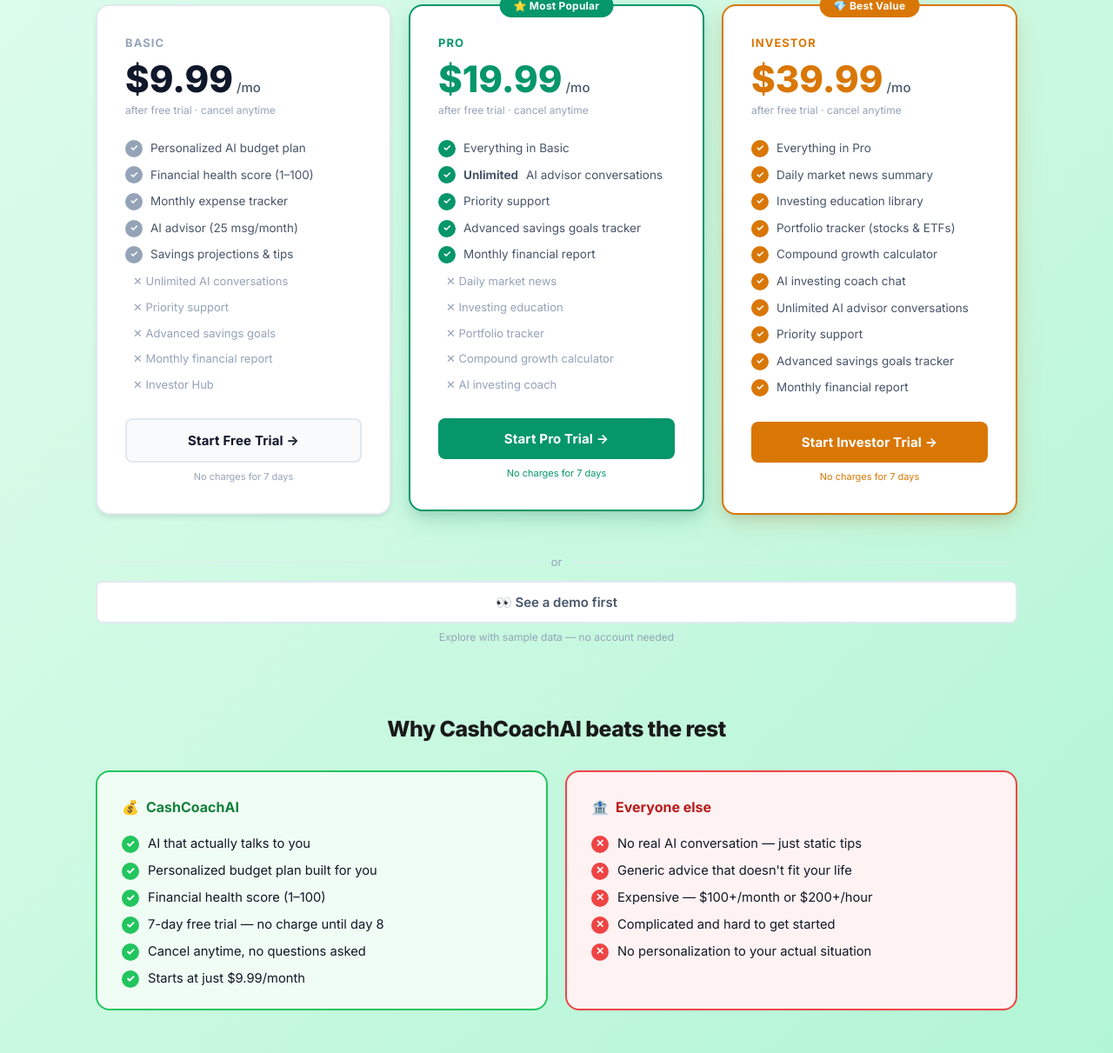
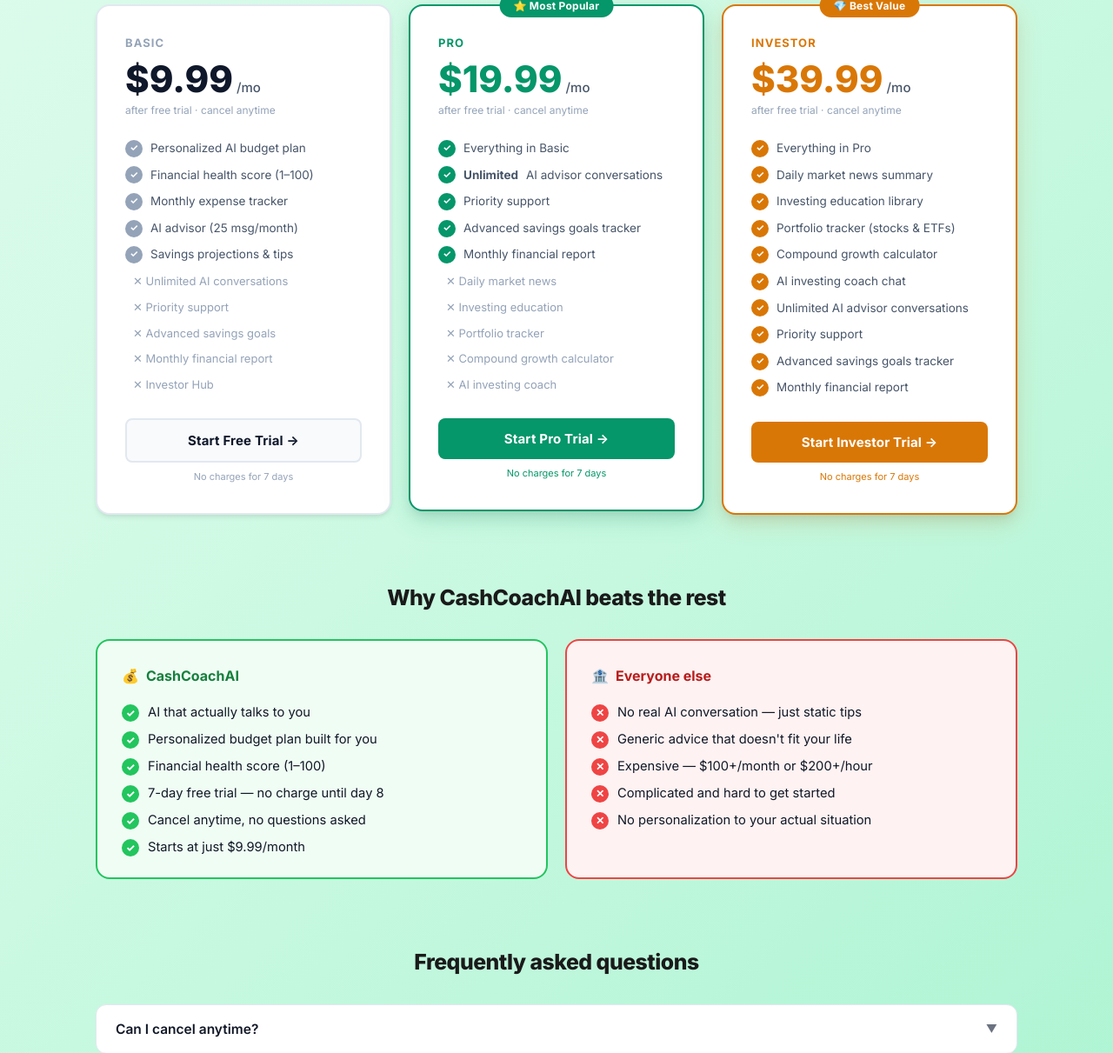
Before and after one commit to jamisondraddy21-create/cashcoachai, a Flask app: page / in a window 1280 px wide. Shown: the part 1372-2583 px from the top of the page at 87% size. Run offline with Flask 2, Linux system fonts and the light colour scheme; some libraries are stand-ins or nearby versions.

Commit message:
remove demo button below pricing, keep only hero demo button
Co-Authored-By: Claude Sonnet 4.6 <noreply@anthropic.com>

```diff
--- a/templates/subscribe.html
+++ b/templates/subscribe.html
@@ -363,13 +363,6 @@
     <div class="sub-error" id="subError"></div>
   </div>
 
-  <!-- ══ DEMO ══ -->
-  <div style="width:100%;text-align:center;margin-top:8px">
-    <div class="sub-divider">or</div>
-    <button class="sub-btn-demo" onclick="startDemo()">👀 See a demo first</button>
-    <p class="sub-note" style="text-align:center">Explore with sample data — no account needed</p>
-  </div>
-
   <!-- ══ COMPARISON ══ -->
   <div class="compare-section">
     <h2>Why CashCoachAI beats the rest</h2>
```
